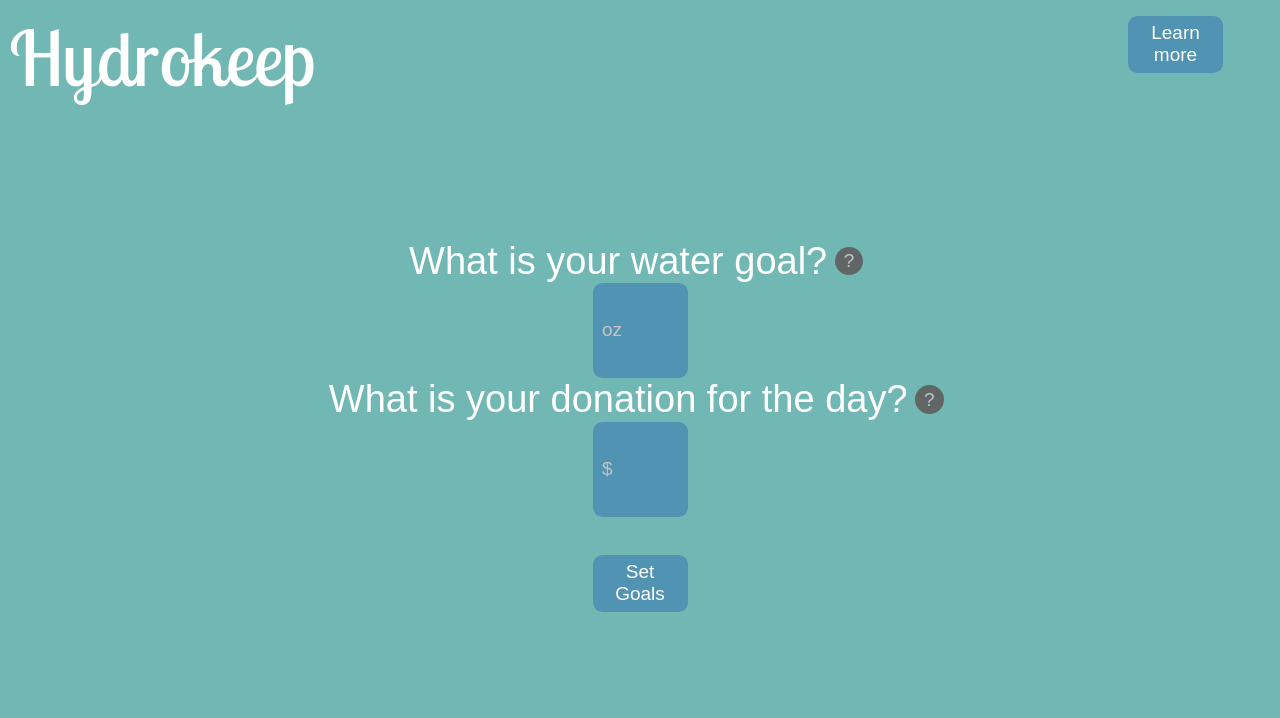
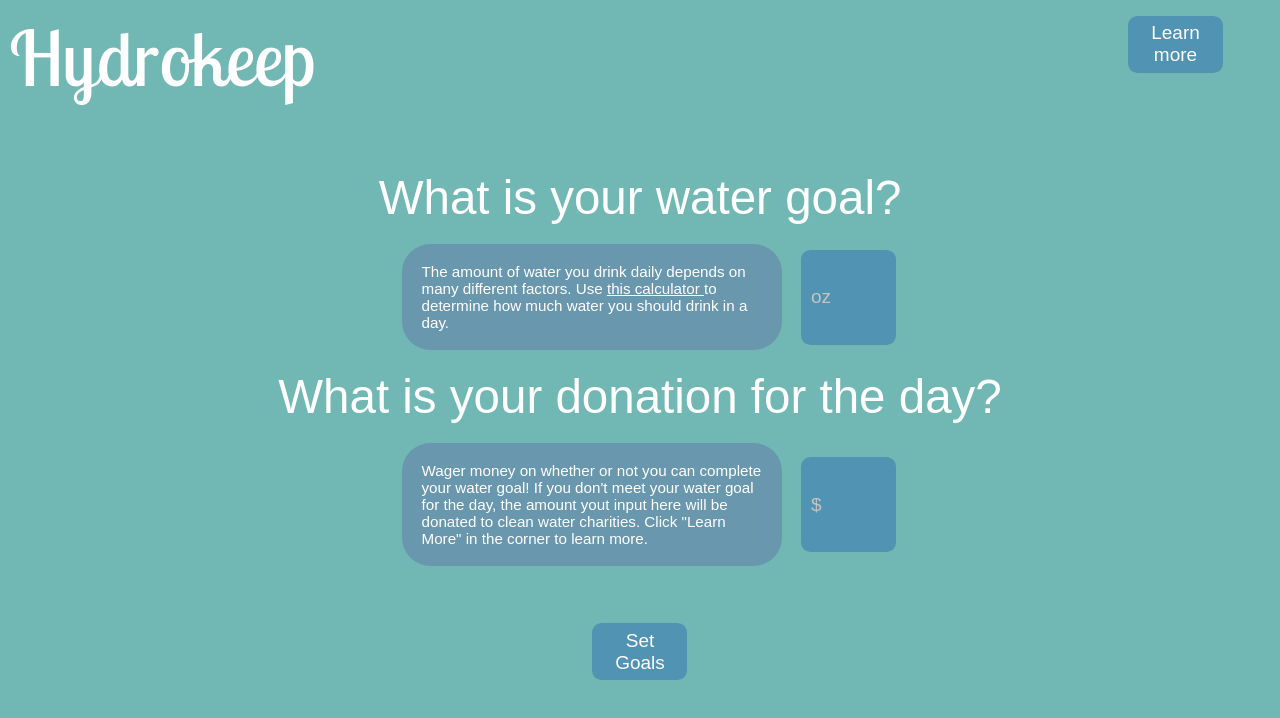
Before and after one commit to adamsv3/hydrokeep_fp, a React (Create React App) app: page / in a window 1280 px wide. Shown: the top 718 px of the page. Built offline with nearby package versions, Linux system fonts and the light colour scheme.

Commit message:
take out unnecessary files

```diff
--- a/src/App.js
+++ b/src/App.js
@@ -1,5 +1,4 @@
 import './App.css';
-import BottomNav from './BottomNav.js';
 import {MdSchool, MdOutlineClose} from "react-icons/md";
 import Education from './Education.js';
 import WaterInput from "./WaterInput";
--- a/src/BottomNav.css
+++ /dev/null
@@ -1,15 +0,0 @@
-
-.nav{
-    display: flex;
-    flex-direction: row;
-    justify-content: left;
-    align-items: left;
-    position: absolute;
-    size: 100px;
-}
-
-.x-button{
-    position: relative;
-    top: -10px;
-    left: -10px;
-}
--- a/src/BottomNav.js
+++ /dev/null
@@ -1,75 +0,0 @@
-import "./BottomNav.css";
-import { useState} from "react";
-import FishTank from './FishTank.js';
-import WaterInput from './WaterInput.js';
-import Education from './Education.js';
-import { MdWaterDrop, MdSchool, MdOutlineWater, MdOutlineClose} from "react-icons/md";
-import IconButton from '@mui/material/IconButton';
-
-export default function BottomNav(props) {
-
-    const [showFish, setShowFish] = useState(false);
-    const [showWater, setShowWater] = useState(false);
-    const [showEdu, setShowEdu] = useState(false);
-    let [dono, setDono] = useState('');
-
-    // const [value, setValue] = useState(0);
-    function fishstate(){
-        setShowFish(false);
-    }
-
-    function waterstate(){
-        setShowWater(false);
-    }
-
-    function edustate(){
-        setShowEdu(false);
-    }
-
-    if(showFish){
-        // waterstate;
-        // edustate;
-    return[
-        <FishTank />,
-        <IconButton aria-label="x-button" onClick = {fishstate} size = "large">
-            <MdOutlineClose />
-         </IconButton>
-    ]
-    }
-
-    if(showWater){
-        // fishstate;
-        // edustate;
-        return[
-            <WaterInput setDono = {setDono}/>,
-            <IconButton aria-label="x-button" onClick = {waterstate} size = "large">
-                <MdOutlineClose />
-             </IconButton>
-        ]
-    }
-
-    if(showEdu){
-        // waterstate;
-        // edustate;
-        return[
-            <Education />,
-            <IconButton aria-label="x-button" onClick = {edustate} size = "large" >
-                <MdOutlineClose />
-            </IconButton>
-        ]
-    }
-
-    return (
-        <div className = "nav">
-            <IconButton aria-label="fish-button" onClick = {() => setShowFish(true)} size = "large">
-                <MdOutlineWater/>
-            </IconButton>
-            <IconButton aria-label="water-button" onClick = {() => setShowWater(true)} size = "large">
-                <MdWaterDrop/>
-            </IconButton>
-            <IconButton aria-label="edu-button" onClick = {() => setShowEdu(true)} size = "large">
-                <MdSchool/>
-            </IconButton>
-        </div>
-    )
-}
--- a/src/FishTank.js
+++ /dev/null
@@ -1,46 +0,0 @@
-import "./FishTank.css";
-import { useState} from "react";
-import {MdOutlineWater} from "react-icons/md";
-import IconButton from '@mui/material/IconButton';
-
-
-
-export default function FishTank(props) {
-
-    return (
-       <div>
-           fish tank
-        </div>
-    )
-
-
-
-
-
-
-    //old logic
-    // const [showFish, setShowFish] = useState(false)
-
-    // function x(){
-    //     setShowFish(false);
-    // }
-
-    // if (showFish) {
-    //     return(
-    //     <div className = "fish">
-    //         <div className = "fish-info">
-    //             Lorem ipsum lorem ipsum lorem ipsum
-    //         </div>
-    //         <IconButton aria-label="fish-button" onClick = {x}>
-    //             <MdOutlineWater />
-    //         </IconButton>
-    //     </div>)
-    // }
-    // return (
-    //     <div className = "fish">
-    //         <IconButton aria-label="fish-button" onClick = {() => setShowFish(true)}>
-    //             <MdOutlineWater/>
-    //         </IconButton>
-    //     </div>
-    // )
-}
--- a/src/WaterInput.css
+++ b/src/WaterInput.css
@@ -104,6 +104,22 @@
 
 .question {
   display: flex;
-  flex-direction: row !important;
+  flex-direction: column;
+  align-items: center;
+  font-size: 2.5rem;
+}
+
+.goalinput-input{
+  display: flex;
+  flex-direction: row;
   align-items: center;
 }
+.information-box{
+  font-size: .8rem;
+  width: 20rem;
+  padding: 1rem;
+  background: #6997ad;
+  border-radius: 1.5rem;
+  margin: 1rem;
+  text-align: left;
+}
--- a/src/WaterInput.js
+++ b/src/WaterInput.js
@@ -15,10 +15,13 @@ export default function WaterInput(props) {
             <div className = "goalinput">
                 <div className = "question">
                     What is your water goal?
-                    <button className = "info-button" onClick = {(e) => setWaterInfo(true)}> ? </button>
                 </div>
-
-                <div className = "input">
+                <div className = "goalinput-input">
+                    <div className = "information-box">
+                        The amount of water you drink daily depends on many different factors.
+                        Use <a href ="https://www.everydayhealth.com/dehydration/hydration-calculator/">this calculator </a>
+                        to determine how much water you should drink in a day.
+                    </div>
                     <input
                         placeholder = "oz"
                         value = {fakegoal}
@@ -28,10 +31,14 @@ export default function WaterInput(props) {
 
                 <div className = "question">
                     What is your donation for the day?
-                    <button className = "info-button"> ? </button>
                 </div>
 
-                <div className = "goalinput">
+                <div className = "goalinput-input">
+                    <div className = "information-box">
+                        Wager money on whether or not you can complete your water goal! If you don't meet
+                        your water goal for the day, the amount yout input here will be donated to clean water
+                        charities. Click "Learn More" in the corner to learn more.
+                    </div>
                     <input
                         placeholder = "$"
                         value = {donation}
```
Also changed, not shown: src/Donation.js (deleted, +0 -9 lines), src/FishTank.css (deleted).
